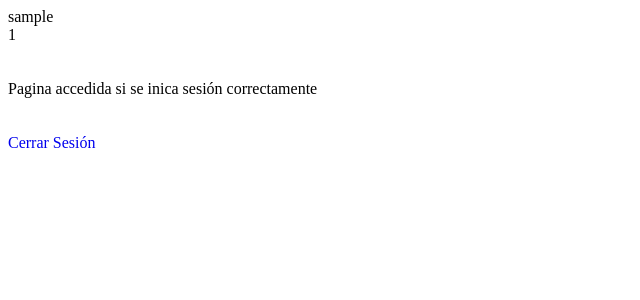
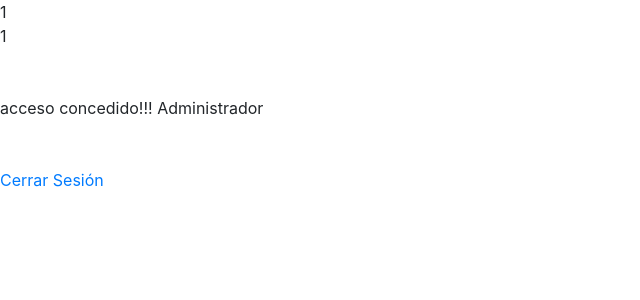
Before and after one commit to LuisAngelMartinezC/proyecto_xyz, a PHP site: page /proyecto_xyzz/acceso.php in a window 1280 px wide. Shown: the top 300 px of the page, without its empty margins (0-640 px from the left). Run offline with PHP 8.4, Linux system fonts and the light colour scheme; the visitor is signed in with stand-in values (Sample User, id 1).

Commit message:
finished

```diff
--- a/acceso.php
+++ b/acceso.php
@@ -1,15 +1,15 @@
 <?php
 
 session_start();
-if(!isset($_SESSION['usuario'])){
+if(!isset($_SESSION['id'])){
     header("location:login.php");
     die;
 }
 
-echo $_SESSION['usuario_h'] .'</br>';
+echo $_SESSION['id'] .'</br>';
 echo $_SESSION['id_rol'];
 
-if($_SESSION['id_rol'] == '1');
+if($_SESSION['id_rol'] == '1'){
 
 ?>
 <br>
@@ -17,11 +17,95 @@ if($_SESSION['id_rol'] == '1');
 <br>
 
 
-Pagina accedida si se inica sesión correctamente
+acceso concedido!!!
+Administrador
+
+
+<!DOCTYPE html>
+<html lang="en">
+<head>
+    <meta charset="UTF-8">
+    <meta http-equiv="X-UA-Compatible" content="IE=edge">
+    <meta name="viewport" content="width=device-width, initial-scale=1.0">
+    <title>Headpage</title>
+    <link rel="stylesheet" href="https://stackpath.bootstrapcdn.com/bootstrap/4.3.1/css/bootstrap.min.css" integrity="sha384-ggOyR0iXCbMQv3Xipma34MD+dH/1fQ784/j6cY/iJTQUOhcWr7x9JvoRxT2MZw1T" crossorigin="anonymous">
+</head>
+<body>
+
+</body>
+</html>
+
+
+
+<?php
+}else{
+    if($_SESSION['id_rol'] == '2'){
+        ?>
+        Acceso concedido!!!
+        Profesor
+
+
+<!DOCTYPE html>
+<html lang="en">
+<head>
+    <meta charset="UTF-8">
+    <meta http-equiv="X-UA-Compatible" content="IE=edge">
+    <meta name="viewport" content="width=device-width, initial-scale=1.0">
+    <title>Headpage2</title>
+    <link rel="stylesheet" href="https://stackpath.bootstrapcdn.com/bootstrap/4.3.1/css/bootstrap.min.css" integrity="sha384-ggOyR0iXCbMQv3Xipma34MD+dH/1fQ784/j6cY/iJTQUOhcWr7x9JvoRxT2MZw1T" crossorigin="anonymous">
+</head>
+<body>
+
+</body>
+</html>
+<?php
+    }else{
+        if($_SESSION['id_rol'] == '3'){
+            ?>
+            Acceso concedido!!!
+            Estudiante
+
+
+    <!DOCTYPE html>
+    <html lang="en">
+    <head>
+        <meta charset="UTF-8">
+        <meta http-equiv="X-UA-Compatible" content="IE=edge">
+        <meta name="viewport" content="width=device-width, initial-scale=1.0">
+        <title>Headpage3</title>
+        <link rel="stylesheet" href="https://stackpath.bootstrapcdn.com/bootstrap/4.3.1/css/bootstrap.min.css" integrity="sha384-ggOyR0iXCbMQv3Xipma34MD+dH/1fQ784/j6cY/iJTQUOhcWr7x9JvoRxT2MZw1T" crossorigin="anonymous">
+    </head>
+    <body>
+
+    </body>
+    </html>
+    <?php
+        }else{
+            ?>
+            Acceso Concedido!!!
+            Ajeno a la institución
+            <!DOCTYPE html>
+    <html lang="en">
+    <head>
+        <meta charset="UTF-8">
+        <meta http-equiv="X-UA-Compatible" content="IE=edge">
+        <meta name="viewport" content="width=device-width, initial-scale=1.0">
+        <title>Headpage4</title>
+        <link rel="stylesheet" href="https://stackpath.bootstrapcdn.com/bootstrap/4.3.1/css/bootstrap.min.css" integrity="sha384-ggOyR0iXCbMQv3Xipma34MD+dH/1fQ784/j6cY/iJTQUOhcWr7x9JvoRxT2MZw1T" crossorigin="anonymous">
+    </head>
+    <body>
+
+    </body>
+    </html>
+    <?php
+        }
+    }
+}
+?>
+
 
 <br>
 <br>
 <br>
 
-
 <a href="logout.php" style="text-decoration: none;">Cerrar Sesión</a>
--- a/delete_user.php
+++ b/delete_user.php
@@ -5,6 +5,8 @@
     <meta http-equiv="X-UA-Compatible" content="IE=edge">
     <meta name="viewport" content="width=device-width, initial-scale=1.0">
     <title>Delete</title>
+    <link rel="stylesheet" href="https://stackpath.bootstrapcdn.com/bootstrap/4.3.1/css/bootstrap.min.css" integrity="sha384-ggOyR0iXCbMQv3Xipma34MD+dH/1fQ784/j6cY/iJTQUOhcWr7x9JvoRxT2MZw1T" crossorigin="anonymous">
+
 </head>
 <body>
 <script src="https://cdn.jsdelivr.net/npm/sweetalert2@11"></script>
@@ -12,7 +14,7 @@
 require_once "includes/procesos/class_user.php";
 $usuario = new Usuario();
 
-echo $usuario->delete_user($_GET['id_user']);
+echo $usuario->delete_user($_GET['idUser']);
 ?>
 
 </body>
--- a/includes/procesos/class_user.php
+++ b/includes/procesos/class_user.php
@@ -93,7 +93,7 @@ class Usuario extends Conexion{
     }
 
     function delete_user($id){
-        $query_delete = "DELETE FROM usuarios WHERE id = ?";
+        $query_delete = "DELETE FROM usuarios WHERE id_user = ?";
         $delete = $this->conexion->prepare($query_delete);
         $array_delete = array($id);
         $delete->execute($array_delete);
@@ -106,7 +106,7 @@ class Usuario extends Conexion{
 
             setTimeout('redireccion()', 2000);
             function redireccion(){
-            window.location = 'http://localhost:8080/erp_notas_ispa/lista_usuarios.php';
+            window.location = 'http://localhost/proyecto_xyzz/lista_usuarios.php';
             }
             </script>
             ";
--- a/includes/procesos/form_registro_user.php
+++ b/includes/procesos/form_registro_user.php
@@ -12,3 +12,5 @@ $respuesta = $user_sistema->registro_usuario(
     $_POST["rol_user"]
 );
 echo $respuesta;
+
+header("location:http://localhost/proyecto_xyzz/login.php");
--- a/lista_usuarios.php
+++ b/lista_usuarios.php
@@ -74,7 +74,7 @@ $prueba = $user_system->consulta_usuario("");
                 <div class="card">
                     <div class="card-header">
                     modulo de estudiantes
-                    <a type="button" class="btn" id="boton" href="./modificar_usuario.php">crear Usuario</a>
+                    <a type="button" class="btn" id="boton" href="./registro.php">crear Usuario</a>
                     </div>
 
                     <div class="card-body">
--- a/login.php
+++ b/login.php
@@ -56,8 +56,8 @@ if($_POST){
     $conex = new Conexion();
     $conex_login = $conex->conexion_db();
     $conex_login->setAttribute(PDO::ATTR_ERRMODE, PDO::ERRMODE_EXCEPTION);
-    $usuario_form = $_POST['email_user'];
-    $pass_user = $POST['pass_user'];
+    $usuario_form = $_POST['correo_user'];
+    $pass_user = $_POST['pass_user'];
 
 
     $sql = "SELECT * FROM usuarios WHERE email = :usuario AND pass = :pass";
@@ -67,7 +67,6 @@ if($_POST){
     $query->execute();
 
     $usuario_data = $query->fetch(PDO::FETCH_ASSOC);
-
 
     if($usuario_data){
         $_SESSION['id'] = $usuario_data['id_user'];
```
